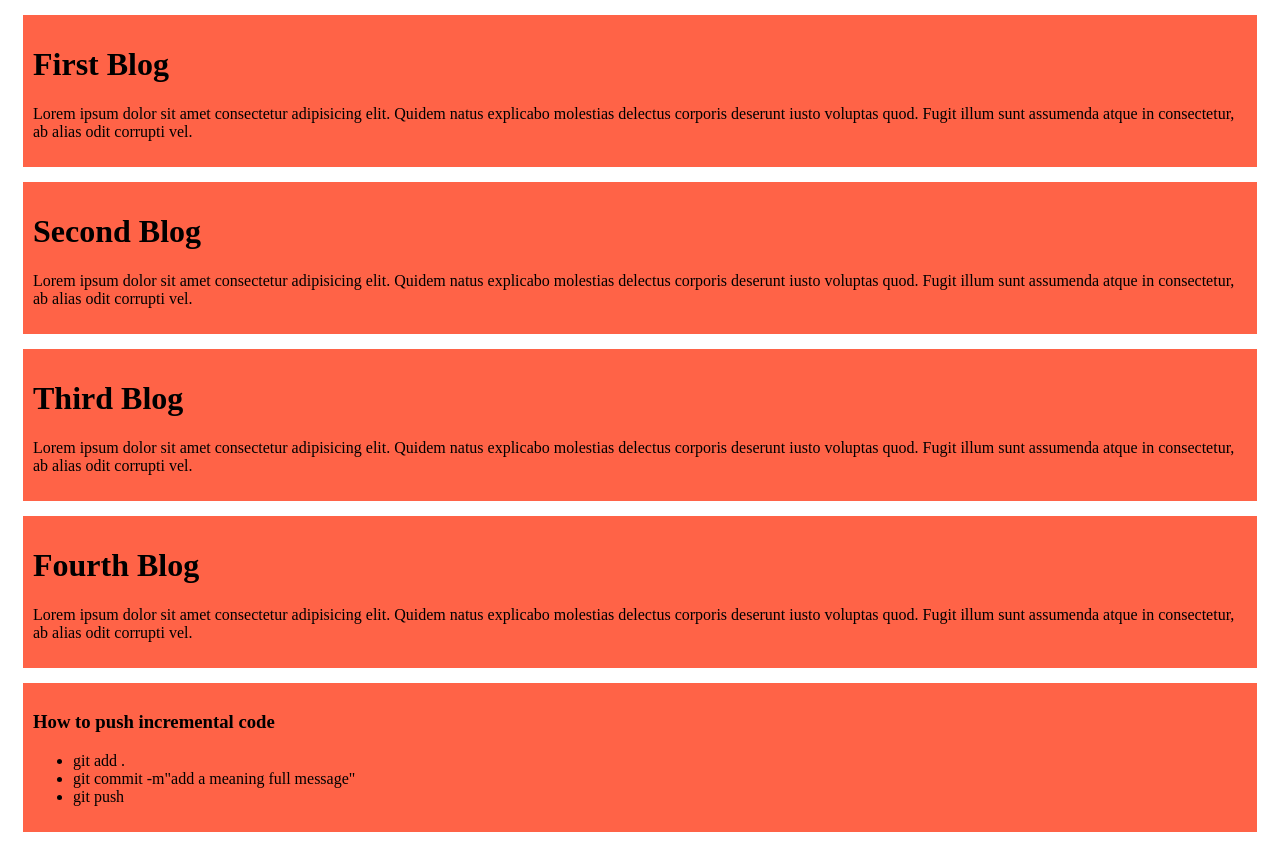
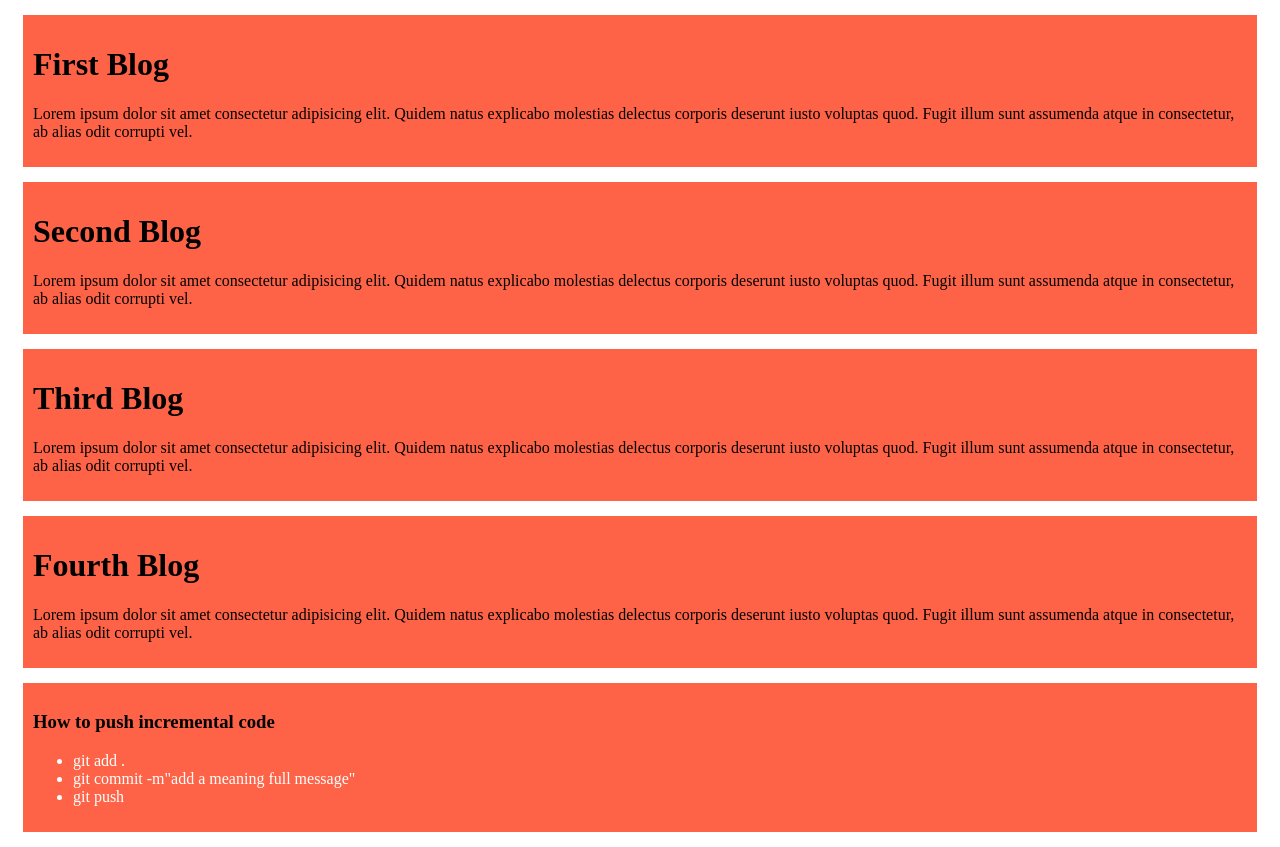
Before and after one commit to ariful97768/my-first-github-repo, a plain HTML site: page index.html in a window 1280 px wide. Drawn offline with Linux system fonts and the light colour scheme.

Commit message:
css modified

```diff
--- a/styles/style.css
+++ b/styles/style.css
@@ -2,4 +2,8 @@ div{
     background-color: tomato;
     padding: 10px;
     margin: 15px;
+
 }
+ul li{
+    color: rgb(255, 255, 255);
+}
```
